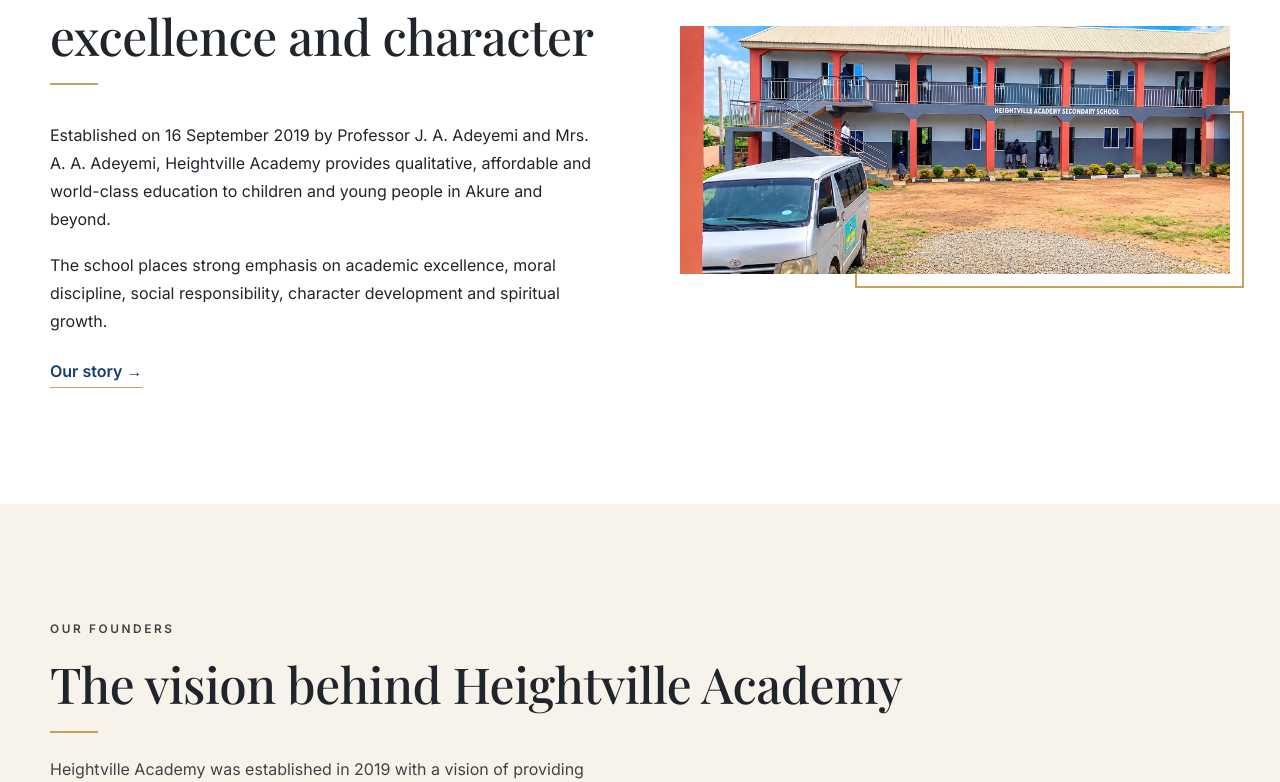
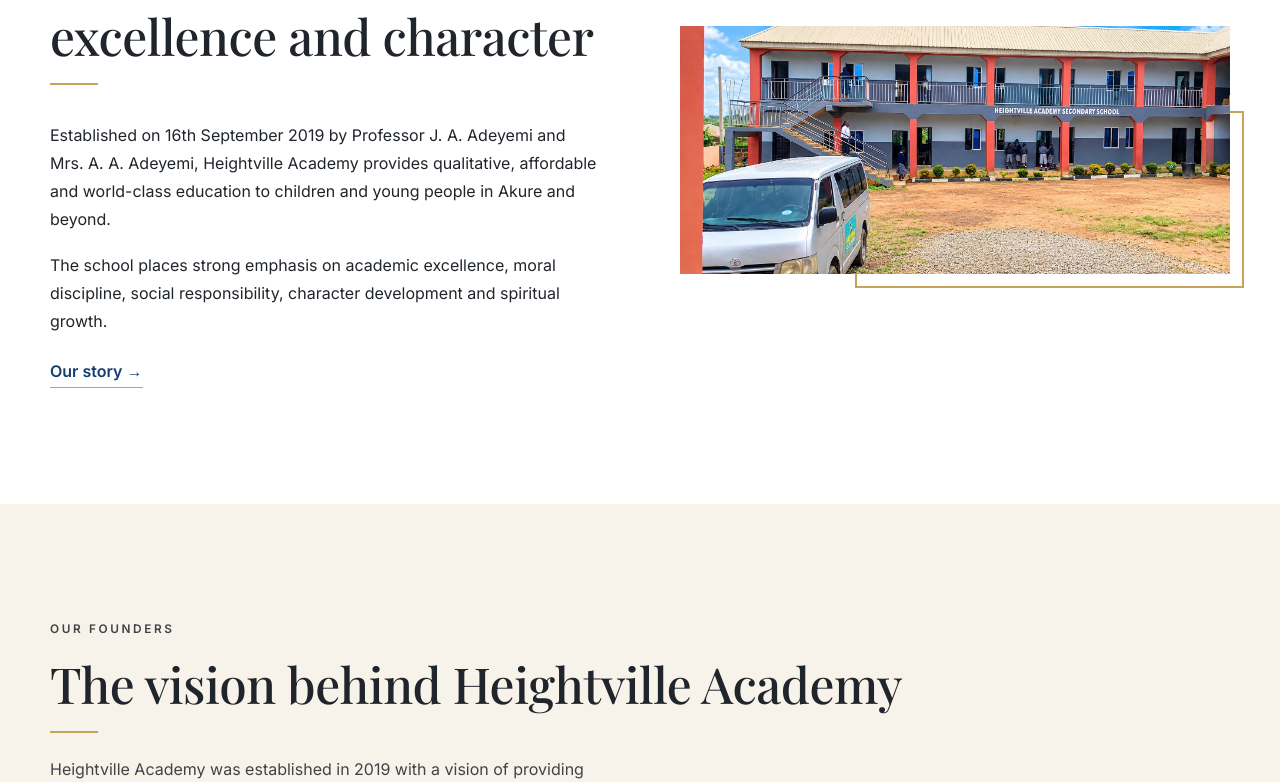
Before and after one commit to nigeriaprompt-cloud/heightville-academy, a Next.js app: page / in a window 1280 px wide. Shown: the part 1058-1840 px from the top of the page. Built offline with nearby package versions, Linux system fonts and the light colour scheme; no server answers; a web font is replaced by a local one.

Commit message:
Update site.js

```diff
--- a/data/site.js
+++ b/data/site.js
@@ -8,7 +8,7 @@
   whatsappLink: "https://wa.me/2348150752424",
   phone: "08107492222",
   phoneLink: "tel:+2348107492222",
-  mapQuery: "Tunbo Oniya Avenue, Off Ife Road, Akure, Ondo State, Nigeria",
+  mapQuery: "Tunbo Oniya Avenue, Off Irese Road, Akure, Ondo State, Nigeria",
 };
 export const portals = [["Student Login", "/student-portal"], ["Staff Login", "/staff-portal"]];
 export const nav = [
@@ -18,14 +18,14 @@
 ];
 // All taken from the school's brief history document.
 export const facts = {
-  established: "16 September 2019",
+  established: "16th September 2019",
   founders: "Professor J. A. Adeyemi and Mrs. A. A. Adeyemi",
   staff: 35,
   vision: "To raise generations of achievers.",
   mission: "To provide a conducive learning environment that fosters the realization of students’ potentials academically, socially, morally, and emotionally.",
   clubs: ["Quiz and Debate Club", "Spelling Bee Club", "Writers’ Club"],
   timeline: [
-    ["2019", "Heightville Academy was established on 16 September 2019. The Primary Arm began the 2019/2020 session with 56 pupils."],
+    ["2019", "Heightville Academy was established on 16th September 2019. The Primary Arm began the 2019/2020 session with 56 pupils."],
     ["2021", "The Secondary Arm commenced on 20 September 2021 with 27 students in JSS 1, initially sharing classrooms with the Primary Arm."],
     ["2023", "The Secondary Arm moved to its present modern, spacious and conducive environment."],
   ],
```
